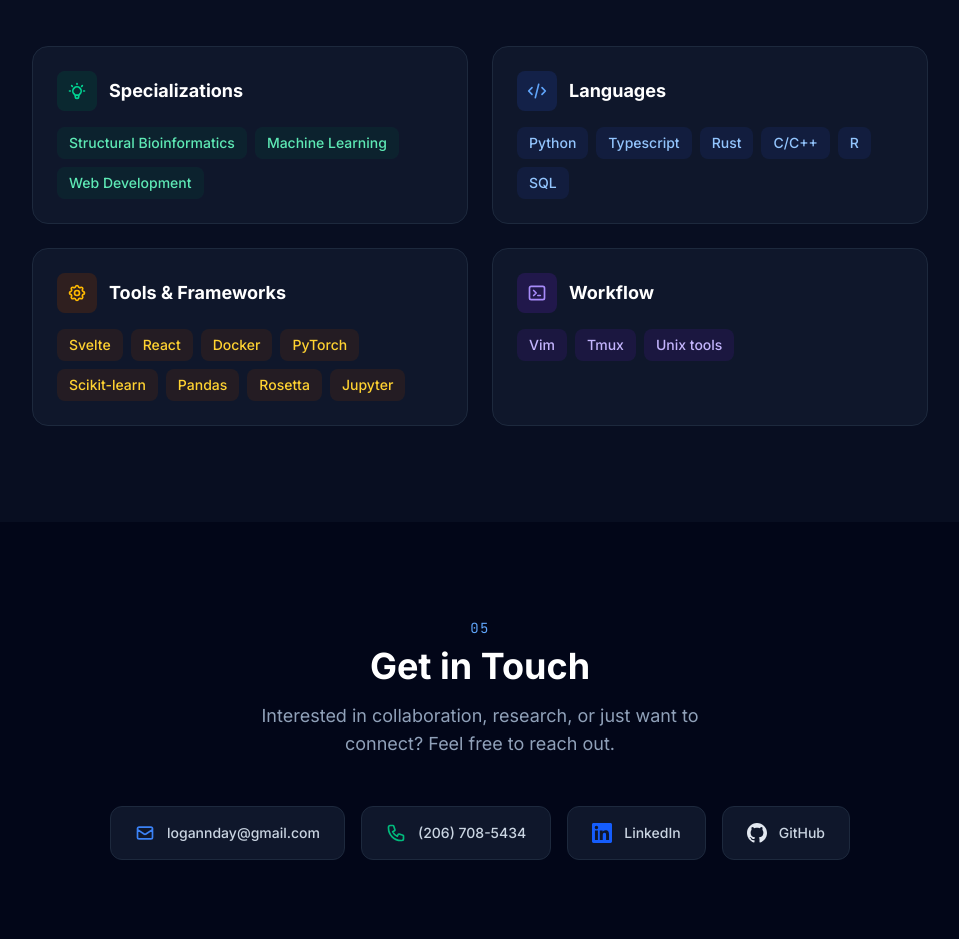
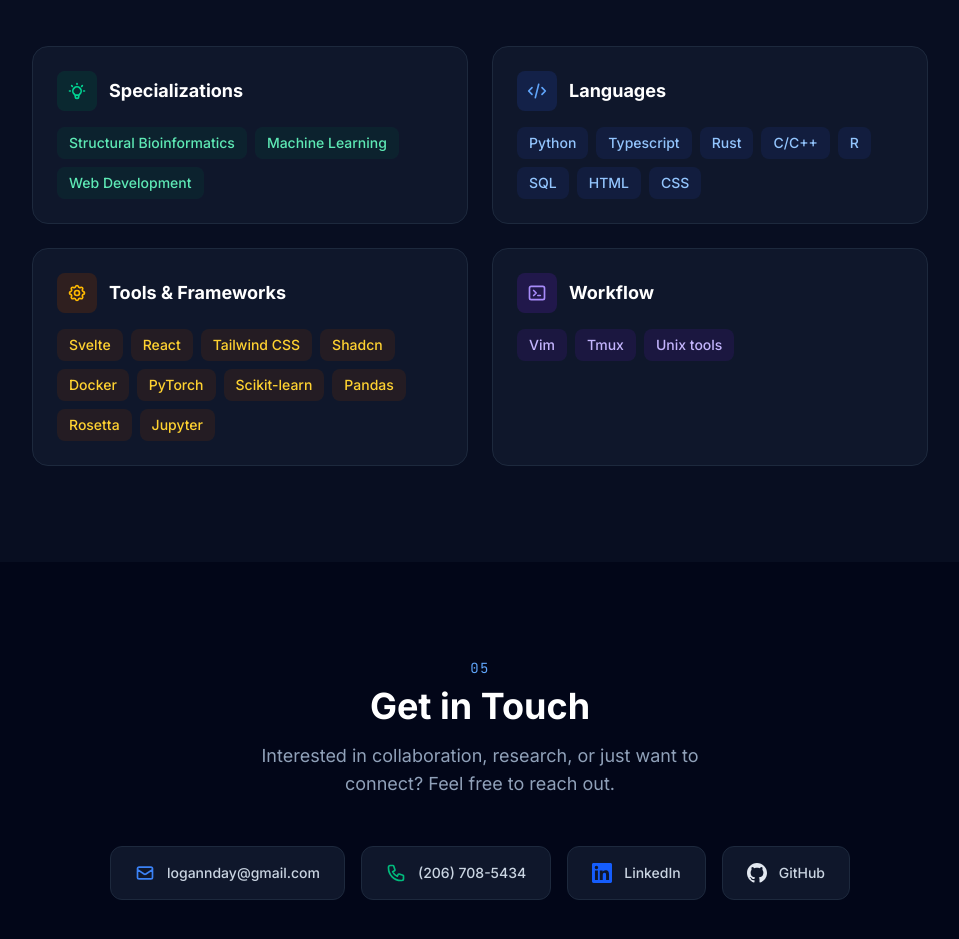
Before and after one commit to logannday/portfolio, a SvelteKit app: page / in a window 1280 px wide. Shown: the part 3220-4159 px from the top of the page, without its empty margins (160-1119 px from the left). Built offline with nearby package versions, Linux system fonts and the light colour scheme.

Commit message:
updated frameworks and languages

```diff
--- a/src/routes/+page.svelte
+++ b/src/routes/+page.svelte
@@ -534,7 +534,7 @@
 					<h3 class="text-lg font-bold text-slate-900 dark:text-white">Languages</h3>
 				</div>
 				<div class="flex flex-wrap gap-2">
-					{#each ['Python', 'Typescript', 'Rust', 'C/C++', 'R', 'SQL'] as skill}
+					{#each ['Python', 'Typescript', 'Rust', 'C/C++', 'R', 'SQL', 'HTML', 'CSS'] as skill}
 						<span
 							class="rounded-lg bg-primary-50 px-3 py-1.5 text-sm font-medium text-primary-700 dark:bg-primary-900/20 dark:text-primary-300"
 							>{skill}</span
@@ -575,7 +575,7 @@
 					<h3 class="text-lg font-bold text-slate-900 dark:text-white">Tools & Frameworks</h3>
 				</div>
 				<div class="flex flex-wrap gap-2">
-					{#each ['Svelte', 'React', 'Docker', 'PyTorch', 'Scikit-learn', 'Pandas', 'Rosetta', 'Jupyter'] as skill}
+					{#each ['Svelte', 'React', 'Tailwind CSS', 'Shadcn', 'Docker', 'PyTorch', 'Scikit-learn', 'Pandas', 'Rosetta', 'Jupyter'] as skill}
 						<span
 							class="rounded-lg bg-amber-50 px-3 py-1.5 text-sm font-medium text-amber-700 dark:bg-amber-900/20 dark:text-amber-300"
 							>{skill}</span
```
